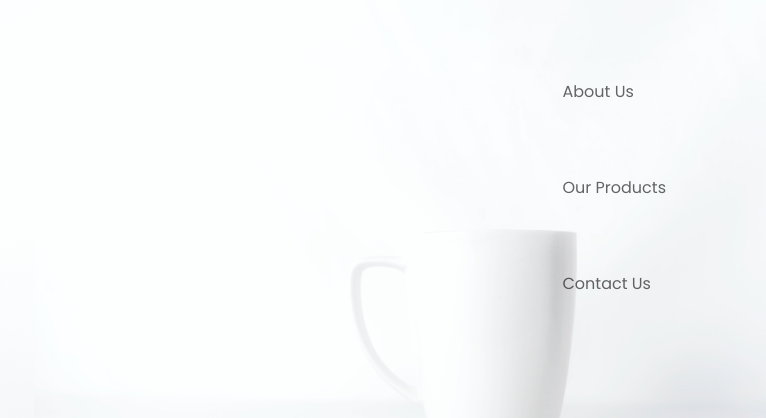
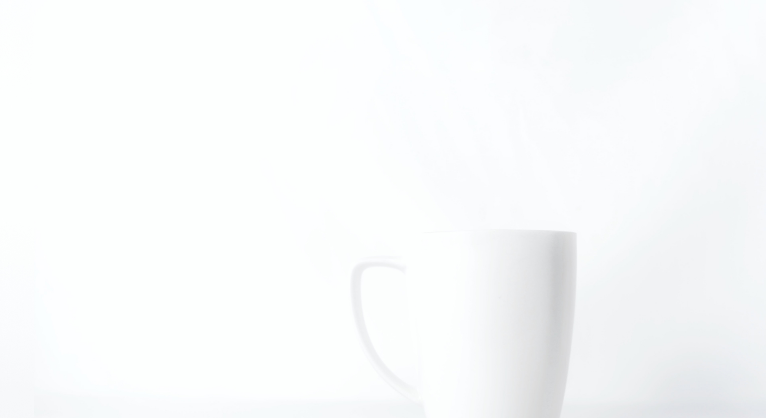
Before and after one commit to aurphillus/aurphillus.github.io, a plain HTML site: page index.html in a window 1280 px wide. Shown: the top 418 px of the page, 514-1280 px from the left. Drawn offline with nearby package versions, Linux system fonts and the light colour scheme; a web font is replaced by a local one.

Commit message:
Update index.html

```diff
--- a/index.html
+++ b/index.html
@@ -18,30 +18,6 @@
 </head>
 
 <body>
-
-
-    <div class="my-navbar">
-        <a href="#about-us-link">About Us</a>
-        <br>
-        <br>
-        <br>
-        <br>
-        <a href="#our-products-link">Our Products</a>
-        <br>
-        <br>
-        <br>
-        <br>
-        <a href="#contact-us-link">Contact Us</a>
-        <br>
-        <br>
-        <br>
-        <br>
-        <!-- <a href="#">Careers</a>
-        <br>
-        <br>
-        <br>
-        <br> -->
-    </div>
     <nav class="navbar">
         <div class="brand-title"><br></div>
         <a href="#" class="toggle-button">
```
